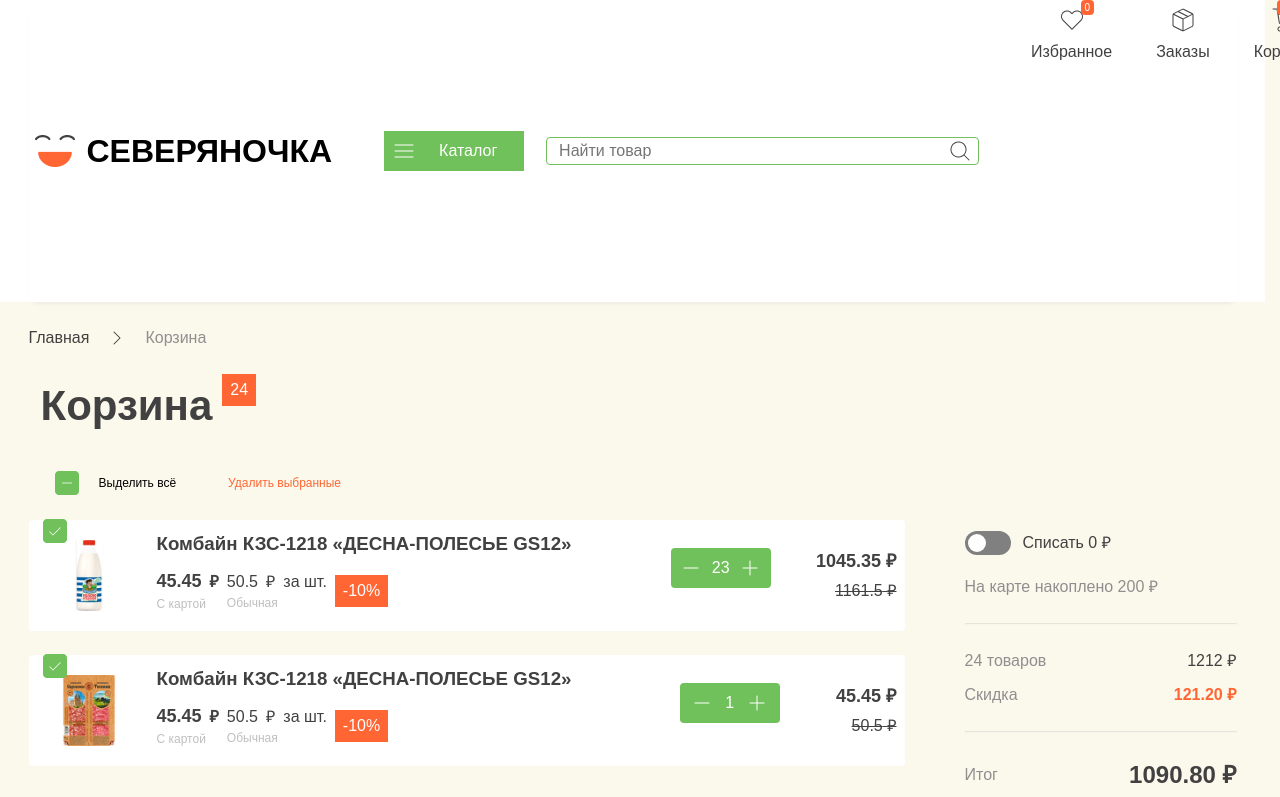
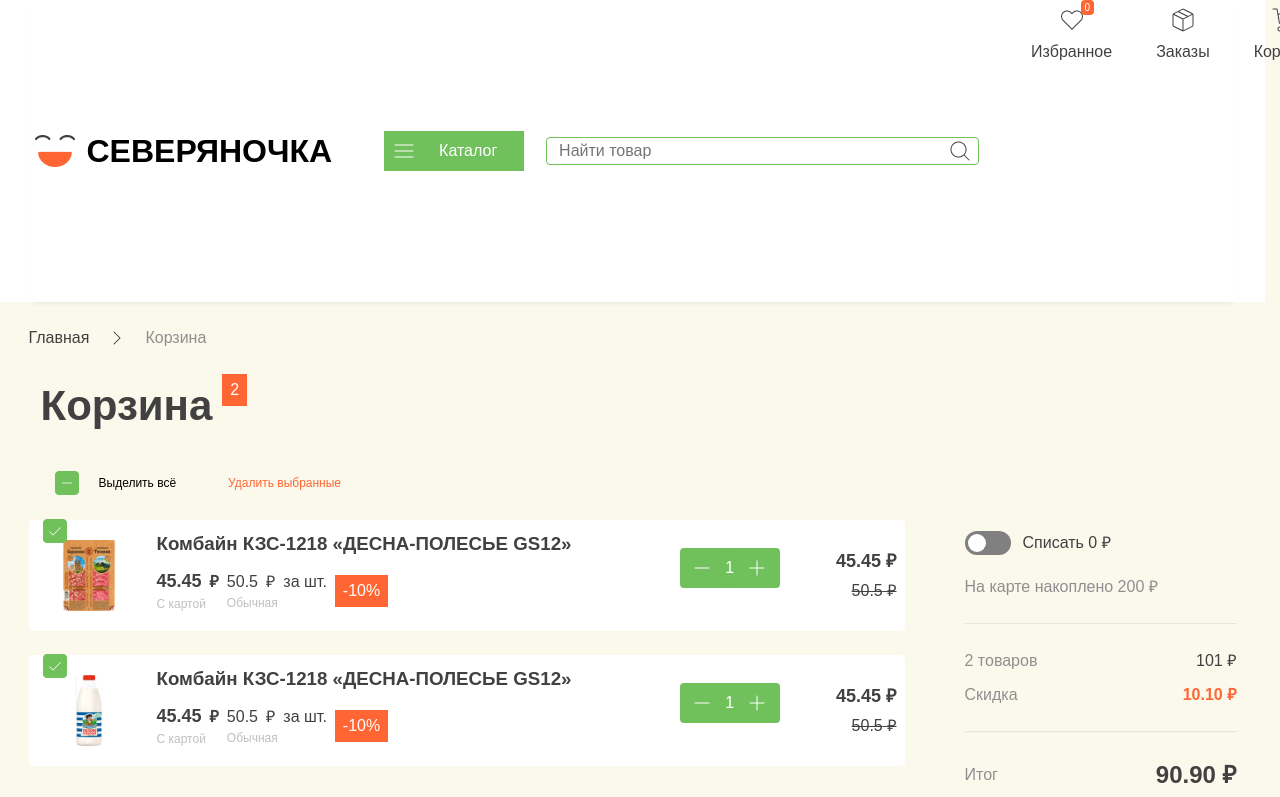
Before and after one commit to dorokhin-admin/shop-react, a React (Vite) app in the folder react/: page /cart in a window 1280 px wide. Shown: the top 797 px of the page. Built offline with nearby package versions, Linux system fonts and the light colour scheme; data requests are answered from the project's data file.

Commit message:
new featuree

```diff
--- a/react/db.json
+++ b/react/db.json
@@ -81,22 +81,7 @@
   ],
   "cart": [
     {
-      "id": "HdQpTx3DeYw",
-      "category": "milk",
-      "imgSrc": "/IMAGES/milk.png",
-      "promo": 10,
-      "priceDiscontText": "С картой",
-      "price": 50.5,
-      "priceText": "Обычная",
-      "title": "Молоко ПРОСТОКВАШИНО паст. питьевое цельное",
-      "country": "Россия",
-      "quantity": 23,
-      "currency": "₽",
-      "selected": true,
-      "productId": "3"
-    },
-    {
-      "id": "z_23Hn7y4kg",
+      "id": "up2JddZpTzk",
       "category": "meat",
       "imgSrc": "/IMAGES/kolbasi.png",
       "promo": 10,
@@ -109,6 +94,21 @@
       "currency": "₽",
       "selected": true,
       "productId": "4"
+    },
+    {
+      "id": "V2-A-SxaZyQ",
+      "category": "milk",
+      "imgSrc": "/IMAGES/milk.png",
+      "promo": 10,
+      "priceDiscontText": "С картой",
+      "price": 50.5,
+      "priceText": "Обычная",
+      "title": "Молоко ПРОСТОКВАШИНО паст. питьевое цельное",
+      "country": "Россия",
+      "quantity": 1,
+      "currency": "₽",
+      "selected": true,
+      "productId": "3"
     }
   ],
   "orders": [
@@ -278,6 +278,54 @@
       ],
       "total": 1212,
       "status": "new"
+    },
+    {
+      "id": "yHKQrYtU2hM",
+      "createdAt": "2026-05-01T16:52:08.544Z",
+      "city": "Усть-Ижма",
+      "street": "13123",
+      "house": "1331",
+      "float": "312321",
+      "additionally": "",
+      "phone": "+123456789",
+      "deliveryDate": "2026-05-01",
+      "deliveryTime": "20:00 - 22:00",
+      "date": "2026-05-01",
+      "time": "20:00 - 22:00",
+      "items": [
+        {
+          "id": "z_23Hn7y4kg",
+          "category": "meat",
+          "imgSrc": "/IMAGES/kolbasi.png",
+          "promo": 10,
+          "priceDiscontText": "С картой",
+          "price": 50.5,
+          "priceText": "Обычная",
+          "title": "Колбаса сырокопченая МЯСНАЯ ИСТОРИЯ Сальчичон и Тоскан",
+          "country": "Россия",
+          "quantity": 1,
+          "currency": "₽",
+          "selected": true,
+          "productId": "4"
+        },
+        {
+          "id": "a_NgfySMDiE",
+          "category": "milk",
+          "imgSrc": "/IMAGES/milk.png",
+          "promo": 10,
+          "priceDiscontText": "С картой",
+          "price": 50.5,
+          "priceText": "Обычная",
+          "title": "Молоко ПРОСТОКВАШИНО паст. питьевое цельное",
+          "country": "Россия",
+          "quantity": 22,
+          "currency": "₽",
+          "selected": true,
+          "productId": "3"
+        }
+      ],
+      "total": 1161.5,
+      "status": "new"
     }
   ],
   "$schema": "./node_modules/json-server/schema.json"
--- a/react/package.json
+++ b/react/package.json
@@ -4,7 +4,7 @@
   "version": "0.0.0",
   "type": "module",
   "scripts": {
-    "server": "json-server db.json --watch --port 3001",
+    "server": "node server.сjs",
     "dev": "vite",
     "build": "vite build",
     "lint": "eslint .",
--- a/react/src/components/CartComponents/Cart.jsx
+++ b/react/src/components/CartComponents/Cart.jsx
@@ -11,7 +11,6 @@
     const minus = useShopStore(state => state.minus);
     const toggleSelect = useShopStore(state => state.toggleSelect);
     const ordersQuantity = useShopStore(state => state.getTotalQuantity());
-    const addToCart = useShopStore(state => state.addToCart);
 
     return (
     <section className="page page--cart">
@@ -35,7 +34,6 @@
                     <CartOrder
                         key={orderItem.id}
                         orderItem={orderItem}
-                        addToCart={addToCart}
                         plus={plus}
                         minus={minus}
                         toggleSelect={toggleSelect}
```
Also changed, not shown: 2 other files (tests, documents, lock files or other folders).
